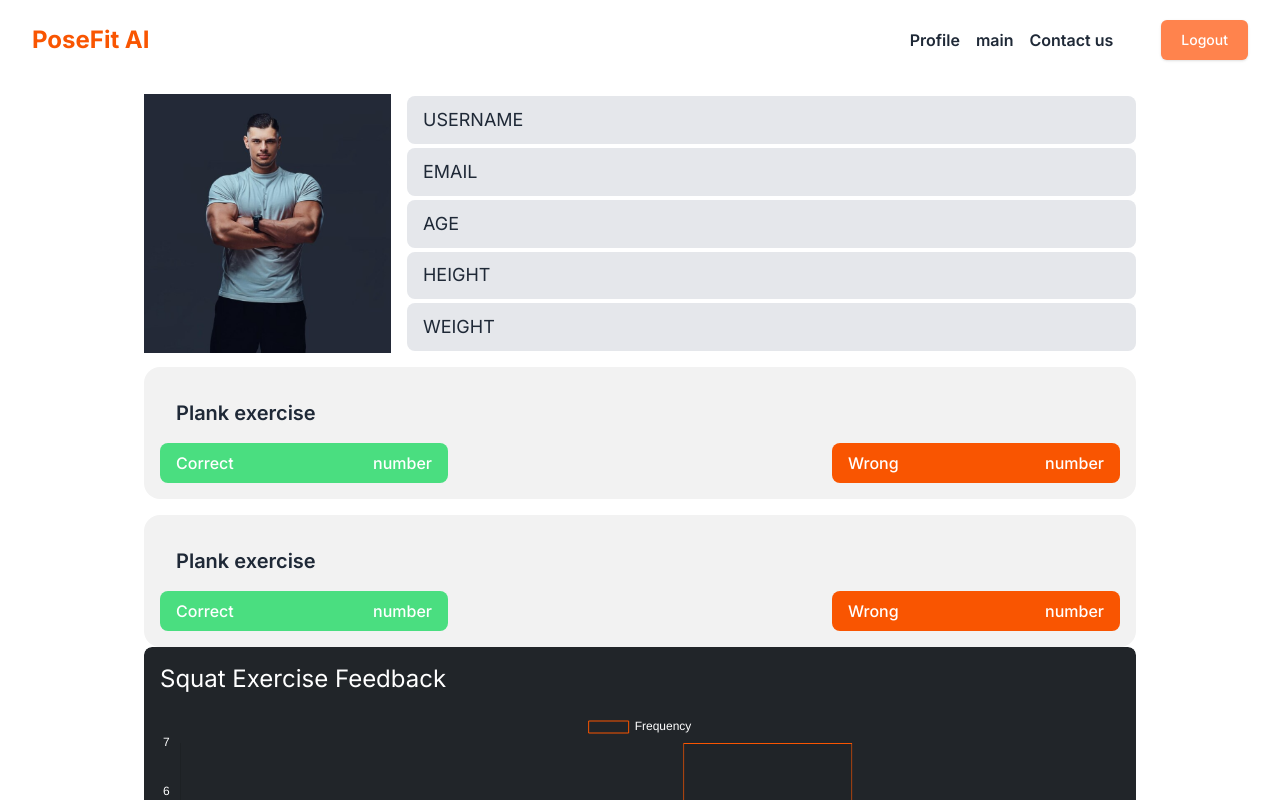
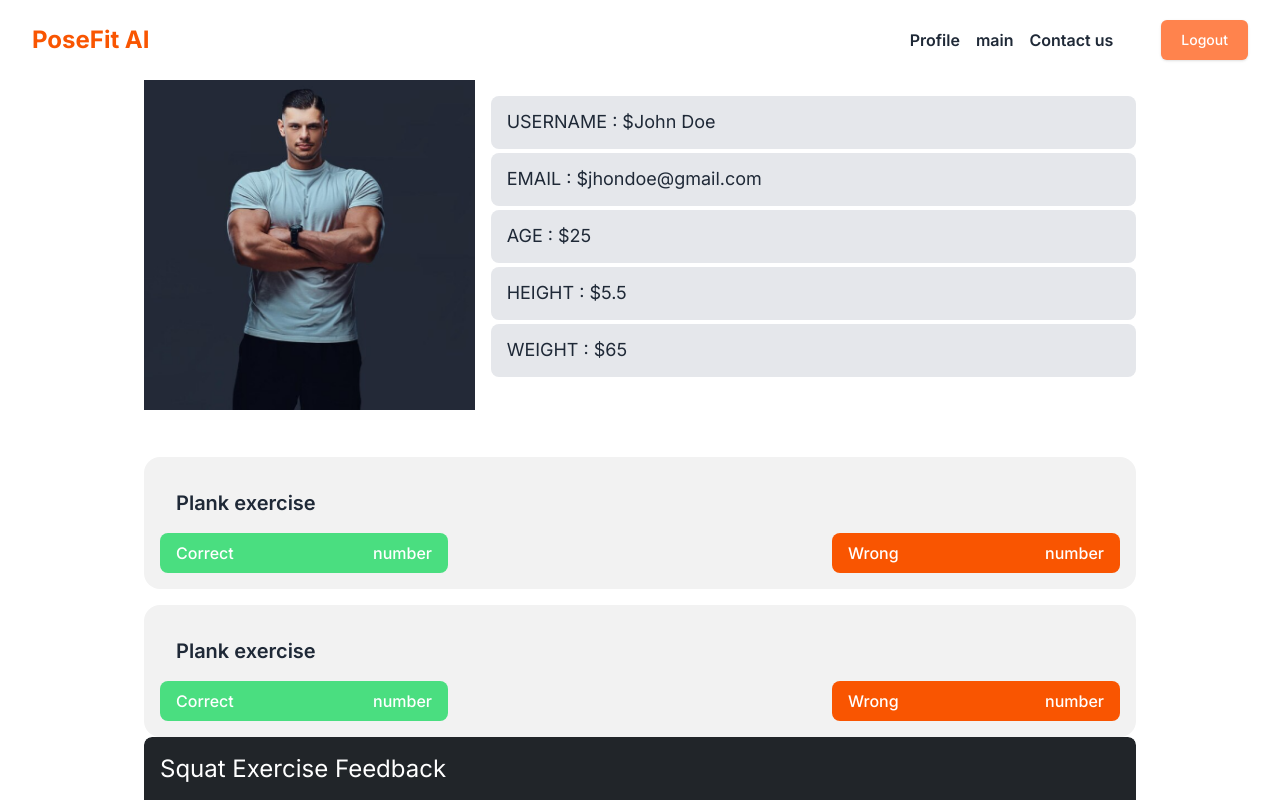
Before and after one commit to Mr-Shafique/PoseFit_AI, a React (Create React App) app: page /profile in a window 1280 px wide. Shown: the top 800 px of the page. Built offline with nearby package versions, Linux system fonts and the light colour scheme.

Commit message:
new things 1

```diff
--- a/package.json
+++ b/package.json
@@ -14,7 +14,7 @@
     "react-dom": "^18.2.0",
     "react-feather": "^2.0.10",
     "react-icons": "^5.0.1",
-    "react-router-dom": "^6.22.1",
+    "react-router-dom": "^6.23.0",
     "react-scripts": "5.0.1",
     "react-toastify": "^10.0.4",
     "web-vitals": "^2.1.4"
--- a/src/App.js
+++ b/src/App.js
@@ -3,6 +3,7 @@ import Signup from "./components/Signup";
 import { BrowserRouter, Routes, Route } from 'react-router-dom';
 import Main from "./components/Main";
 import Profile from "./components/Profile";
+import Camera from "./components/Camera";
 
 
 export default function App() {
@@ -15,6 +16,7 @@ export default function App() {
             <Route path="/signup" element={<Signup />} />
             <Route path="/main" element={<Main />} />
             <Route path= "/profile" element={<Profile />} />
+            <Route path="/camera" element={<Camera />} />
           </Routes>
 
 
--- /dev/null
+++ b/src/components/Camera.jsx
@@ -0,0 +1,9 @@
+import React from 'react';
+
+export default function Camera() {
+    return (
+        <div>
+            {/* Your component code here */}
+        </div>
+    );
+}
--- a/src/components/Exercises.jsx
+++ b/src/components/Exercises.jsx
@@ -1,5 +1,5 @@
 // import { Link } from "react-router-dom";
-
+import { useNavigate } from 'react-router-dom';
 const exercise = {
     PLANK: {
         title: "PLANK EXERCISE",
@@ -16,8 +16,11 @@ const exercise = {
 
 export default function App() {
 
+    const navigate = useNavigate();
 
-
+    const funchange = () => {
+      navigate('/camera');
+    }
 
     return (
         <>
@@ -43,22 +46,11 @@ export default function App() {
 
                                     {/* Open the modal using document.getElementById('ID').showModal() method */}
 
-                                    <button className="bg-[#fb884e] hover:bg-[#F95501] btn w-40 h-14 hover:text-white  rounded-lg drop-shadow-xl" onClick={() => document.getElementById('my_modal_5').showModal()}>open modal
+                                    <button className="bg-[#fb884e] hover:bg-[#F95501] btn w-40 h-14 hover:text-white  rounded-lg drop-shadow-xl"onClick={funchange} >Start Exercise
 
 
                                     </button>
-                                    <dialog id="my_modal_5" className="modal modal-bottom sm:modal-middle">
-                                        <div className="modal-box">
-                                            <h3 className="font-bold text-lg">Hello!</h3>
-                                            <p className="py-4">Press ESC key or click the button below to close</p>
-                                            <div className="modal-action">
-                                                <form method="dialog">
-                                                    {/* if there is a button in form, it will close the modal */}
-                                                    <button className="btn">Close</button>
-                                                </form>
-                                            </div>
-                                        </div>
-                                    </dialog>
+
                                 </div>
                             </div>
                             <div className="">
@@ -78,22 +70,9 @@ export default function App() {
                                 <div>
 
 
-                                    <button className="bg-[#fb884e] hover:bg-[#F95501]  hover:text-white btn w-40 h-14  rounded-lg drop-shadow-xl" onClick={() => document.getElementById('my_modal_5').showModal()}>open modal
+                                    <button className="bg-[#fb884e] hover:bg-[#F95501]  hover:text-white btn w-40 h-14  rounded-lg drop-shadow-xl" onClick={funchange} >Start Exercise
+                                    </button>
 
-
-                                    </button>
-                                    <dialog id="my_modal_5" className="modal modal-bottom sm:modal-middle">
-                                        <div className="modal-box">
-                                            <h3 className="font-bold text-lg">Hello!</h3>
-                                            <p className="py-4">Press ESC key or click the button below to close</p>
-                                            <div className="modal-action">
-                                                <form method="dialog">
-                                                    {/* if there is a button in form, it will close the modal */}
-                                                    <button className="btn">Close</button>
-                                                </form>
-                                            </div>
-                                        </div>
-                                    </dialog>
                                 </div>
 
                             </div>
--- a/src/components/Nav.jsx
+++ b/src/components/Nav.jsx
@@ -26,7 +26,7 @@ export default function Nav() {
         <div className="md:px-8 w-full   bg-white ">
           <div className="flex h-20 items-center  justify-between ">
             <div>
-              <Link to="/" className="flex items-center gap-2">
+              <Link to="/main" className="flex items-center gap-2">
                 {/* <img src="./images/PoseFit (2).png" alt="logo" className="w-12 h-12" /> */}
                 <span className="text-[#f95501] font-bold text-2xl">PoseFit AI </span>
               </Link>
@@ -52,7 +52,7 @@ export default function Nav() {
                 <div className="sm:flex sm:gap-4">
                   <a
                     className="rounded-md bg-[#ff834d] px-5 py-2.5 text-sm font-medium text-white shadow"
-                    href="www.google.com"
+                    href="/"
                   >
                     Logout
                   </a>
--- a/src/components/Profile.jsx
+++ b/src/components/Profile.jsx
@@ -1,9 +1,19 @@
 import React from 'react';
 import Feedback from './Feedback';
 import SessionHistoryTable from './SessionHistoryTable';
+import { useState } from 'react';
 import Nav from './Nav';
 
 export default function Profile() {
+
+    const [username, setusername] = useState('John Doe');
+    const [email, setemail] = useState('jhondoe@gmail.com'); // Step 1: Uncomment or add this line
+    const [age, setage] = useState('25');
+    const [height, setheight] = useState('5.5');
+    const [weight, setweight] = useState('65');
+
+
+
 
 
     return (
@@ -15,16 +25,16 @@ export default function Profile() {
 
                 <div className='flex flex-col '>
 
-                    <div className='flex w-12/12 h-1/6   mb-4'>
+                    <div className='flex w-12/12 h-1/6  mb-20'>
                         <div className='w-4/12  flex justify-center items-center'>
                             <img src="./images/Rectangle 5933.png" alt="./images/Rectangle 5933.png" className='  ' />
                         </div>
-                        <div className='w-full   pl-4 text-xs sm:text-lg gap-1  flex flex-col '>
-                            <div className=' bg-[#e5e7eb] rounded-lg flex items-center pl-4 h-1/5'>USERNAME</div>
-                            <div className=' bg-[#e5e7eb] rounded-lg flex items-center pl-4 h-1/5'>EMAIL</div>
-                            <div className=' bg-[#e5e7eb] rounded-lg flex items-center pl-4 h-1/5'>AGE</div>
-                            <div className=' bg-[#e5e7eb] rounded-lg flex items-center pl-4 h-1/5'>HEIGHT</div>
-                            <div className=' bg-[#e5e7eb] rounded-lg flex items-center pl-4 h-1/5'>WEIGHT</div>
+                        <div className='w-8/12   pl-4 text-xs sm:text-lg gap-1  flex flex-col '>
+                            <div className=' bg-[#e5e7eb] rounded-lg flex items-center pl-4 h-1/5' >USERNAME : ${username}</div>
+                            <div className=' bg-[#e5e7eb] rounded-lg flex items-center pl-4 h-1/5' >EMAIL :  ${email}</div>
+                            <div className=' bg-[#e5e7eb] rounded-lg flex items-center pl-4 h-1/5' >AGE :  ${age}</div>
+                            <div className=' bg-[#e5e7eb] rounded-lg flex items-center pl-4 h-1/5' >HEIGHT :  ${height}</div>
+                            <div className=' bg-[#e5e7eb] rounded-lg flex items-center pl-4 h-1/5' >WEIGHT :  ${weight}</div>
                         </div>
 
 
```
Also changed, not shown: 1 other file (tests, documents, lock files or other folders).
